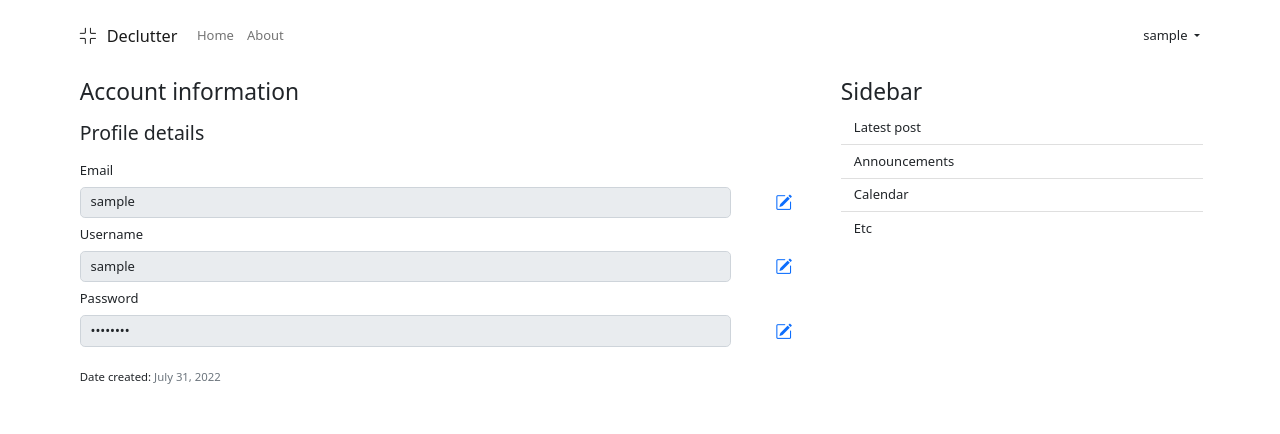
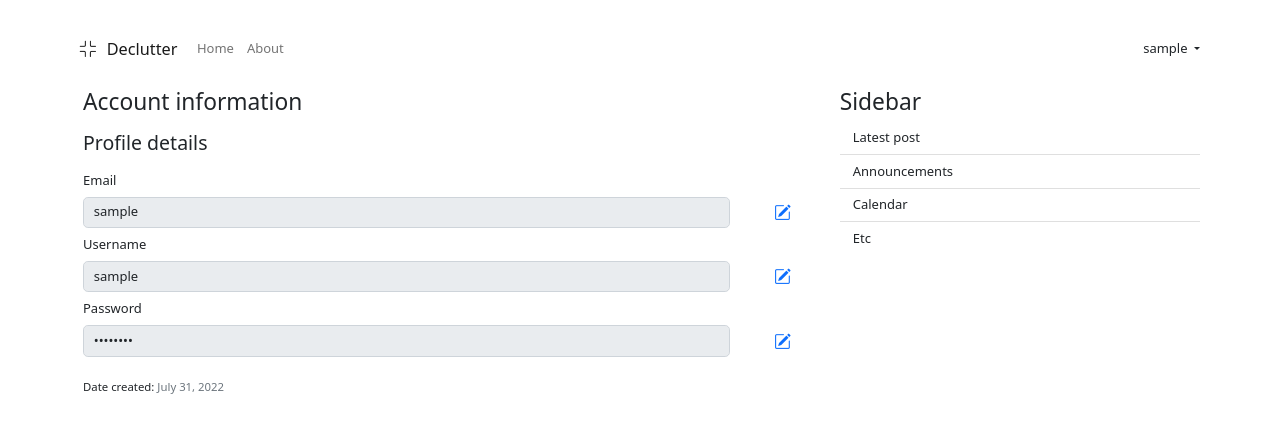
Before and after one commit to hyoaru/declutter, a Flask app: page /account in a window 1280 px wide. Shown: the top 434 px of the page. Run offline with Flask 2, Linux system fonts and the light colour scheme; the visitor is signed in with stand-in values (Sample User, id 1); data comes from the database, SQL or seed files in the repository; some libraries are stand-ins or nearby versions.

Commit message:
[remove] scale styling

```diff
--- a/declutter/templates/base.html
+++ b/declutter/templates/base.html
@@ -22,10 +22,10 @@
     {% endif %}
 </head>
 
-<body class="scaled80">
+<body class="px-4">
     <header>
-        <nav class="navbar navbar-expand-lg pt-4 px-3">
-            <div class="container">
+        <nav class="navbar navbar-expand-md fixed-top pt-4 px-4 bg-white">
+            <div class="container pt-3">
                 <a href="/" class="navbar-brand">
                     <i class="bi bi-fullscreen-exit me-2"></i>
                     Declutter
@@ -36,7 +36,7 @@
                 </button>
 
                 <div class="collapse navbar-collapse" id="navbarSupportedContent">
-                    <ul class="navbar-nav me-auto mb-2 mb-lg-0">
+                    <ul class="navbar-nav me-auto">
                         <li class="nav-item">
                             <a href="{{ url_for('home') }}" class="nav-link">Home</a>
                         </li>
@@ -72,7 +72,8 @@
         </nav>
     </header>
 
-    <main class="my-4 container px-4 px-sm-2">
+    <main class="my-5 py-5 container">
+        <div class="div" style="height: 10px"></div>
         <div class="row">
             <section class="col-md-8 px-3 pe-md-5">
                 {% with messages = get_flashed_messages(with_categories = true) %}
```
